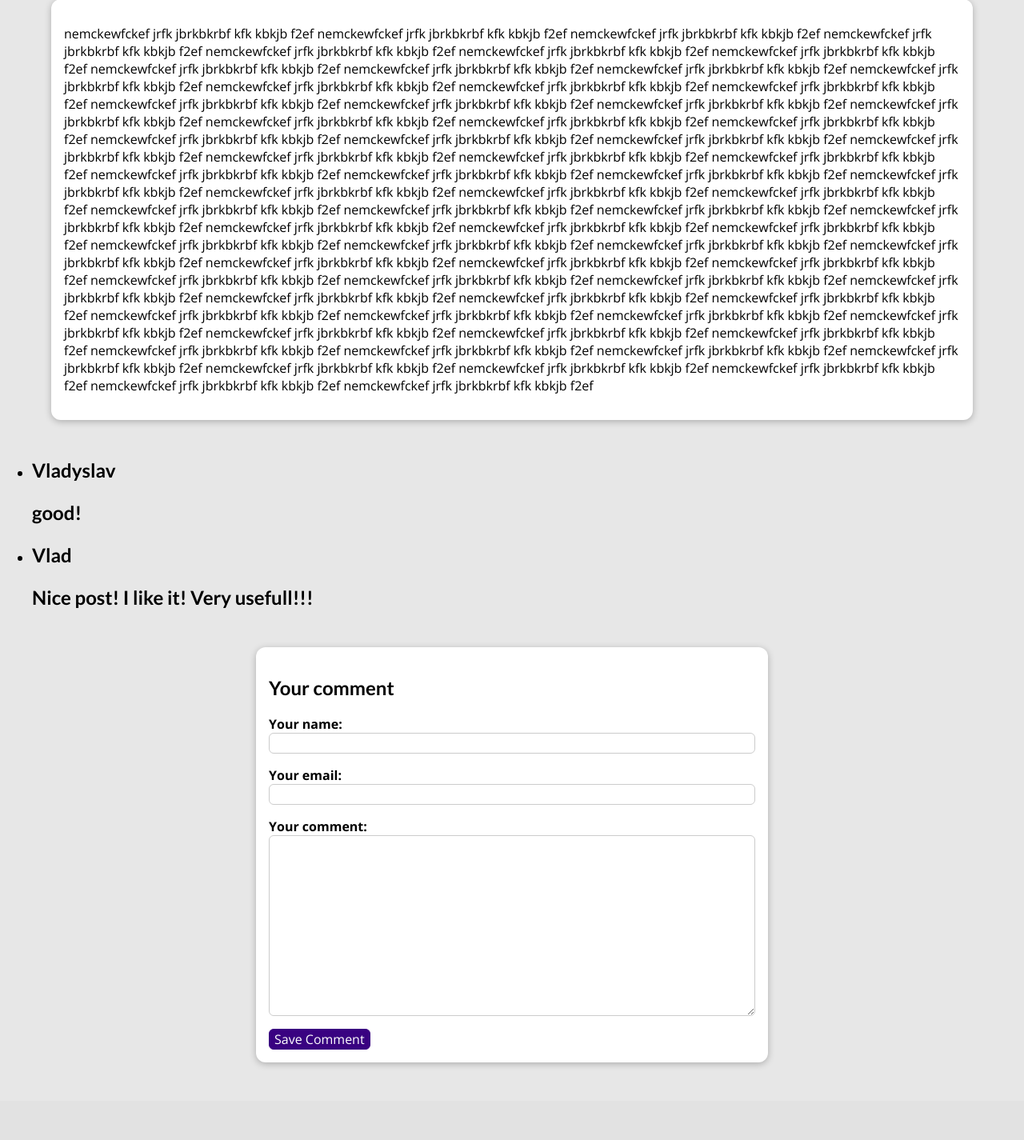
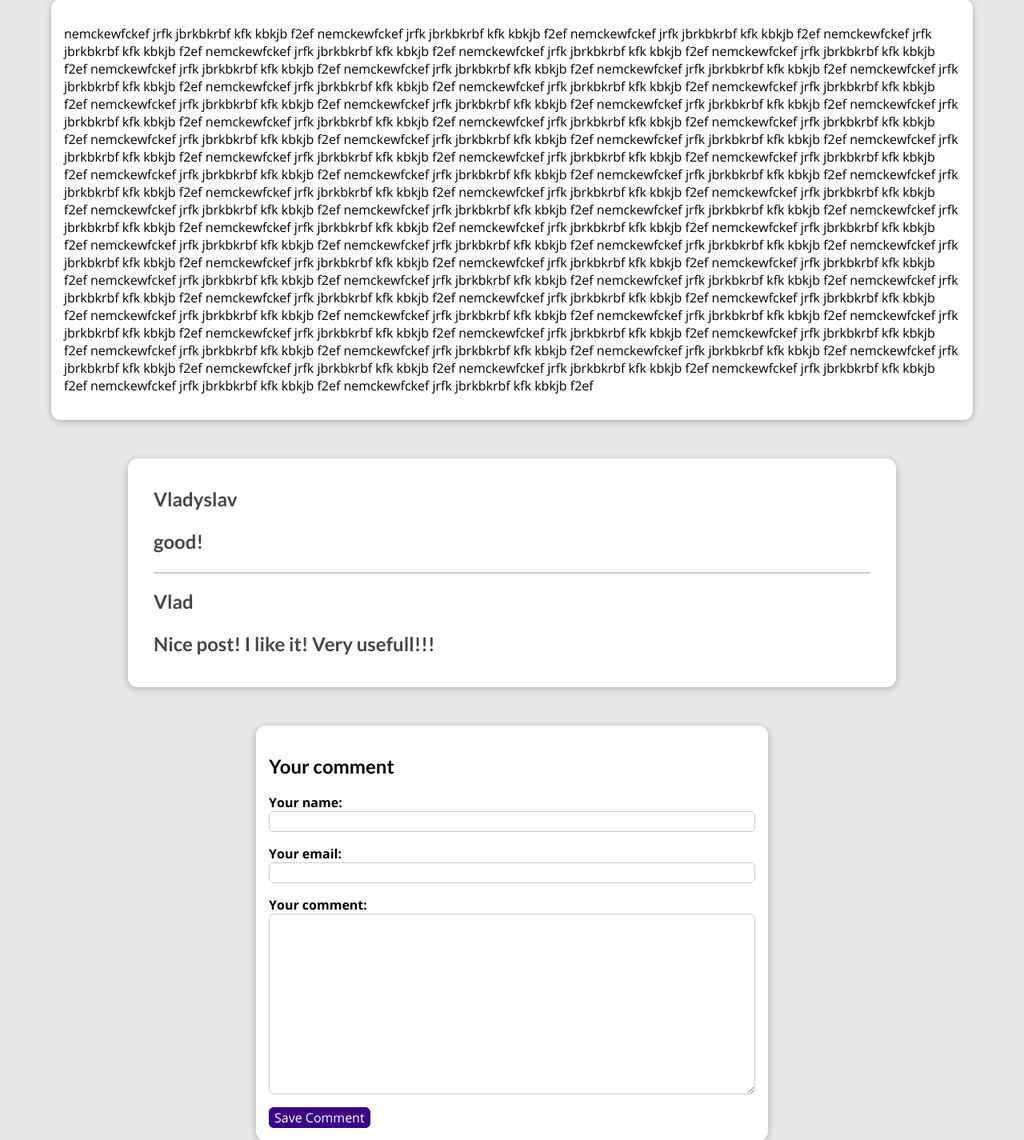
Before and after one commit to VladyslavShaposhnikov/udemy-course, a Django app: a page that uses templates/base.html in a window 1280 px wide. Shown: the part 529-1954 px from the top of the page at 80% size. Before the commit the page ends 1861 px from the top, so only its background shows below. Run offline with Django 4.2, Linux system fonts and the light colour scheme; data comes from the database, SQL or seed files in the repository.

Commit message:
styling the comments

```diff
--- a/blog/static/blog/post-detail.css
+++ b/blog/static/blog/post-detail.css
@@ -157,3 +157,32 @@ main {
   padding: 0.25rem 1.5rem;
   border-radius: 6px;
 }
+
+#comments {
+  margin: 3rem auto;
+  width: 90%;
+  max-width: 60rem;
+  border-radius: 12px;
+  background-color: white;
+  box-shadow: 0 2px 8px rgba(0, 0, 0, 0.25);
+  padding: 1rem 2rem;
+}
+
+#comments ul {
+  list-style: none;
+  margin: 0;
+  padding: 0;
+}
+
+#comments li {
+  margin-bottom: 1rem;
+  border-bottom: 2px solid #ccc;
+}
+
+#comments li:last-of-type {
+  border-bottom: none;
+}
+
+#comments h2 {
+  color: #464646;
+}
```
